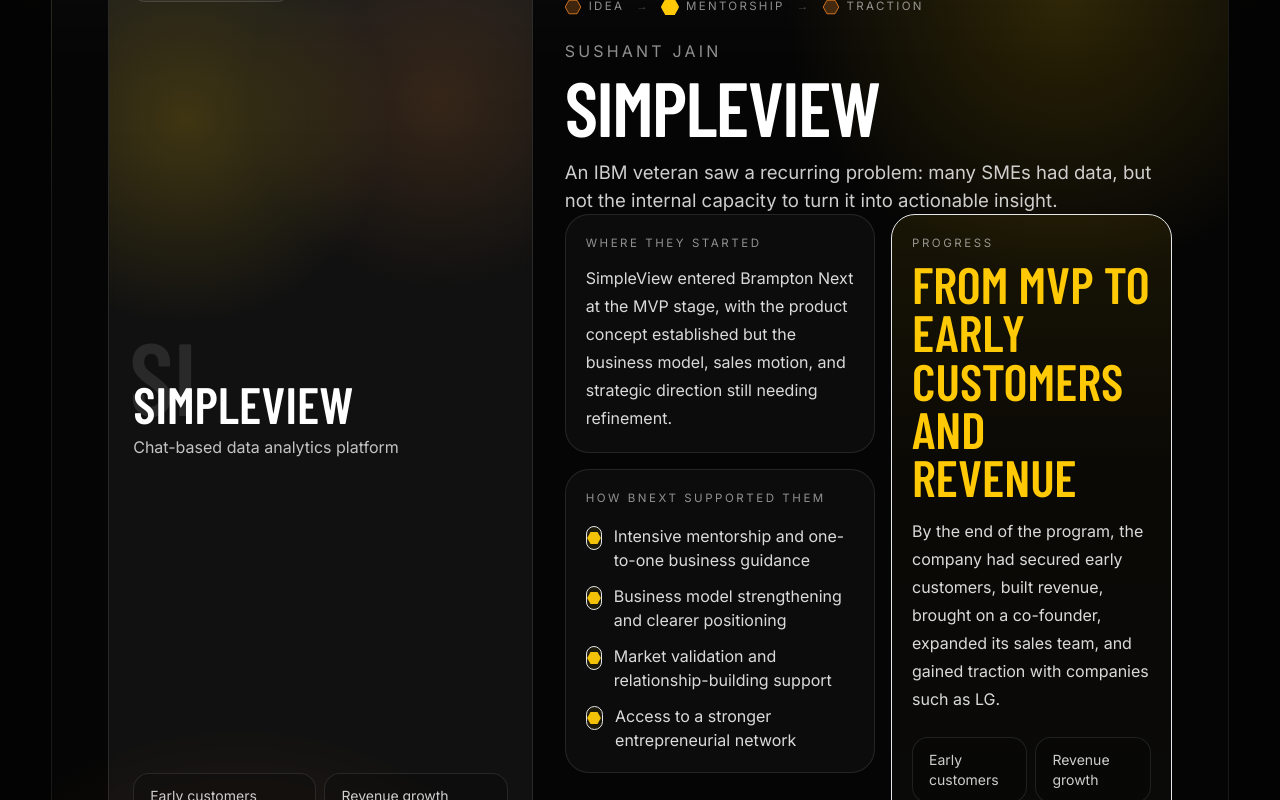
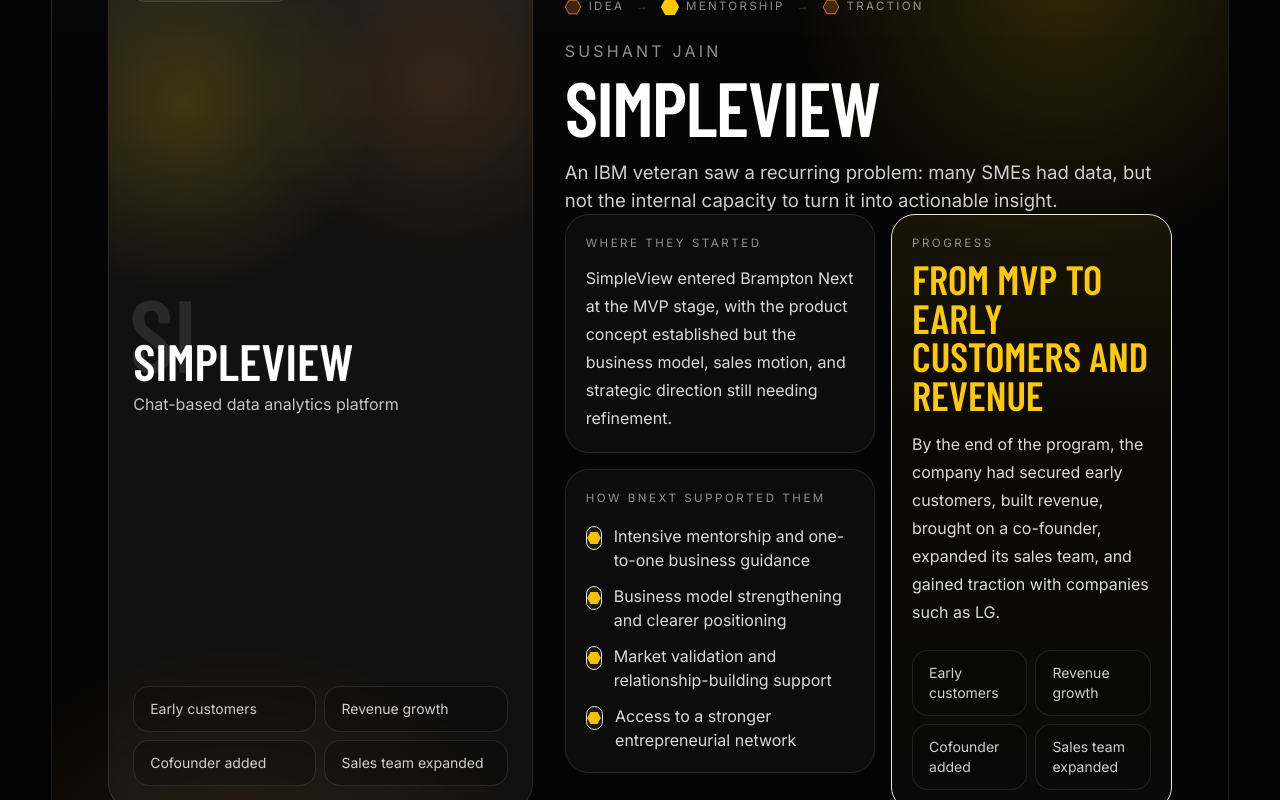
Before and after one commit to TBDC-Marketing/BNextPresentation, a React (Vite) app: page /#story-enabled-talent in a window 1280 px wide. Before the commit this address led to /#story-synoris. Shown: the part 2000-2800 px from the top of the page. Built offline with nearby package versions, Linux system fonts and the light colour scheme; the HTML template or start-up script is replaced by a standard one; a web font is replaced by a local one.

Commit message:
Fix traction title overflow on founder slides
Reduce Progress heading max size from 4.35rem to 3.2rem and remove
max-w-sm constraint so longer titles like ACCELERATED TOWARD
COMMERCIALIZATION stay within the card boundary.

Co-Authored-By: Oz <oz-agent@warp.dev>

```diff
--- a/src/App.jsx
+++ b/src/App.jsx
@@ -277,7 +277,7 @@
             <div className="flex h-full flex-col justify-between rounded-[24px] border border-[var(--yellow)]/20 bg-[linear-gradient(180deg,rgba(255,202,5,0.08),rgba(255,202,5,0.02)_38%,rgba(255,255,255,0.02)_100%)] p-5">
               <div>
                 <p className="text-[0.72rem] uppercase tracking-[0.22em] text-white/55">Progress</p>
-                <h3 className="mt-2 max-w-sm font-display text-[clamp(2.2rem,4vw,4.35rem)] uppercase leading-[0.94] text-[var(--yellow)]">
+                <h3 className="mt-2 font-display text-[clamp(1.8rem,3.2vw,3.2rem)] uppercase leading-[0.94] text-[var(--yellow)]">
                   {story.tractionTitle}
                 </h3>
                 <p className="mt-4 max-w-md text-base leading-7 text-white/85">{story.tractionDetail}</p>
```
